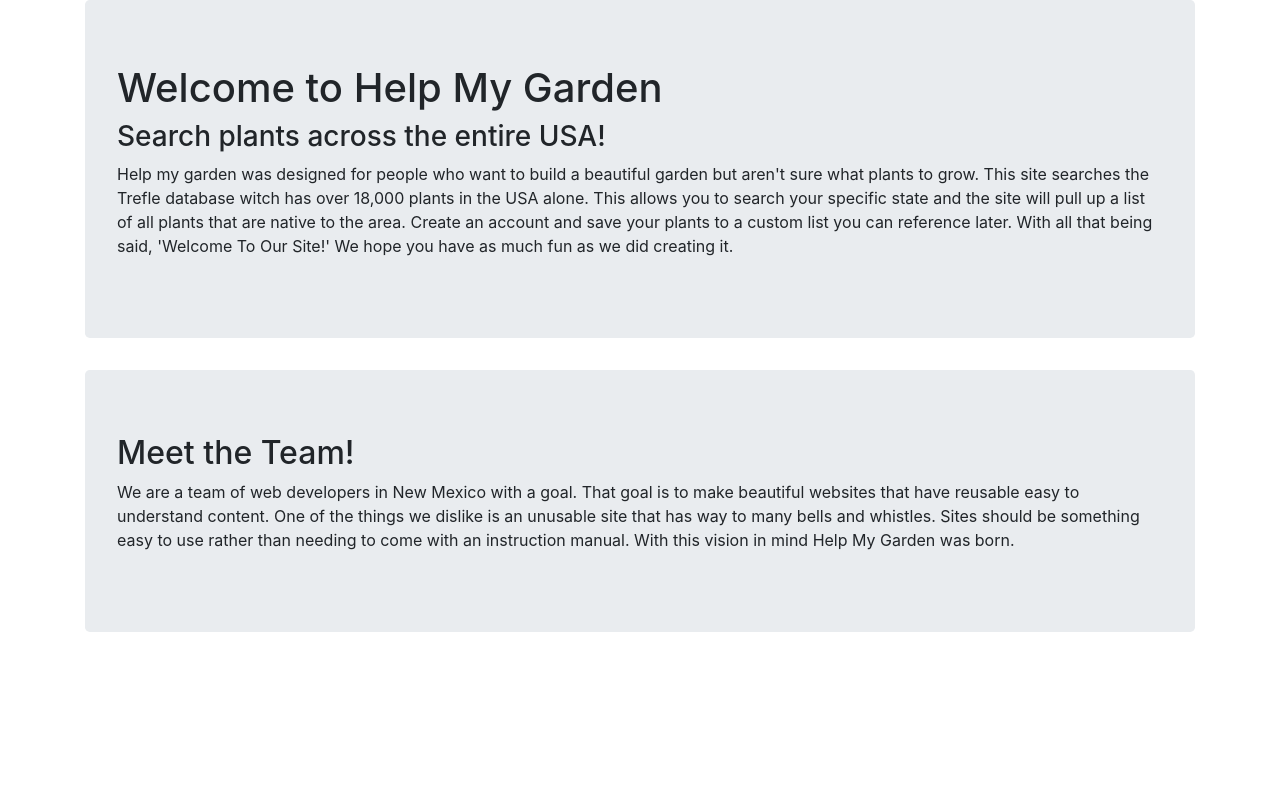
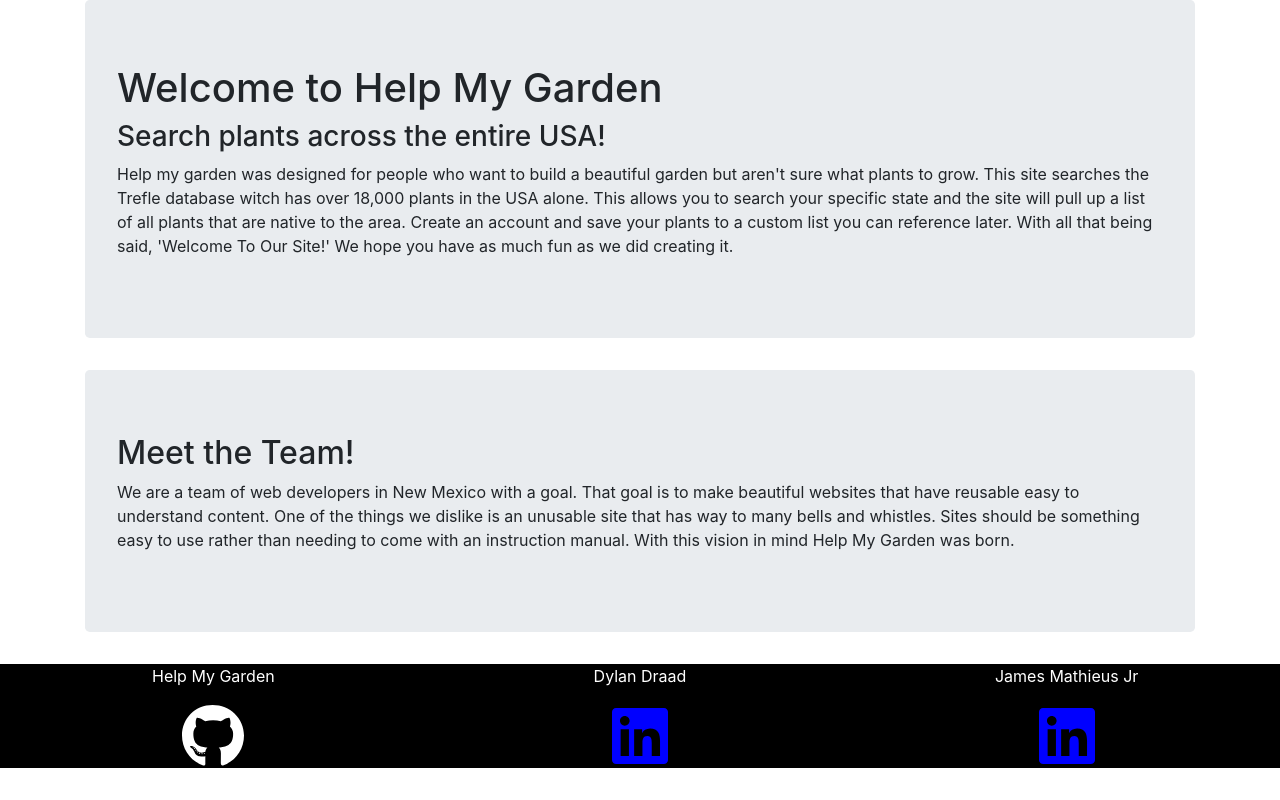
Before and after one commit to Help-My-Garden/help-my-garden-capstone, a React app in the folder frontend/: page /about-us in a window 1280 px wide. Built offline with nearby package versions, Linux system fonts and the light colour scheme.

Commit message:
added fontawesome module and added links in footer

```diff
--- a/frontend/package.json
+++ b/frontend/package.json
@@ -3,6 +3,11 @@
   "version": "0.1.0",
   "private": true,
   "dependencies": {
+    "@fortawesome/fontawesome-svg-core": "^1.2.30",
+    "@fortawesome/free-brands-svg-icons": "^5.14.0",
+    "@fortawesome/free-regular-svg-icons": "^5.14.0",
+    "@fortawesome/free-solid-svg-icons": "^5.14.0",
+    "@fortawesome/react-fontawesome": "^0.1.11",
     "@testing-library/jest-dom": "^4.2.4",
     "@testing-library/react": "^9.5.0",
     "@testing-library/user-event": "^7.2.1",
--- a/frontend/src/ui/AboutUs.js
+++ b/frontend/src/ui/AboutUs.js
@@ -1,11 +1,16 @@
 import React from "react";
 import Jumbotron from "react-bootstrap/cjs/Jumbotron";
 import {Container, Row, Col} from 'reactstrap';
+import Navbar from "react-bootstrap/Navbar";
+import {faGithub} from "@fortawesome/free-brands-svg-icons/faGithub";
+import {FontAwesomeIcon} from "@fortawesome/react-fontawesome";
+import {faLinkedin} from "@fortawesome/free-brands-svg-icons/faLinkedin";
 
 
 export const AboutUs = (props) => {
   return (
     <>
+
       <Container>
         <Row>
           <Col xs={{ size: 12}}>
@@ -21,6 +26,24 @@
           </Col>
         </Row>
       </Container>
+      <footer className="container-fluid text-center" style={{
+        backgroundColor: "black",
+      }}>
+        <div className="row">
+          <div className="col-4 text-white">
+            <p>Help My Garden</p>
+            <FontAwesomeIcon icon={faGithub} color="white" size="4x" />
+          </div>
+          <div className="col-4 text-white">
+            <p>Dylan Draad</p>
+            <FontAwesomeIcon icon={faLinkedin} color="blue" size="4x"/>
+          </div>
+          <div className="col-4 text-white">
+            <p>James Mathieus Jr</p>
+            <FontAwesomeIcon icon={faLinkedin} color="blue" size="4x"/>
+          </div>
+        </div>
+      </footer>
     </>
   )
 }
```
Also changed, not shown: frontend/public/index.html (+1 -0 lines), 1 other file.
